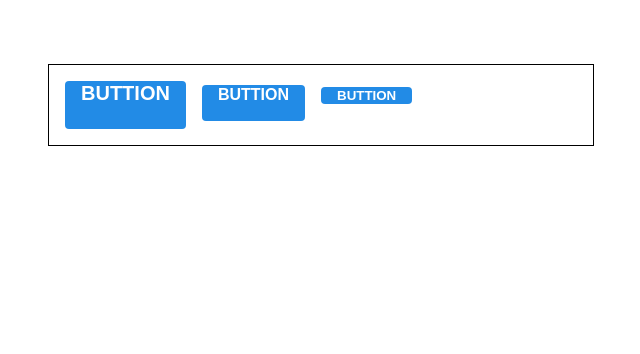
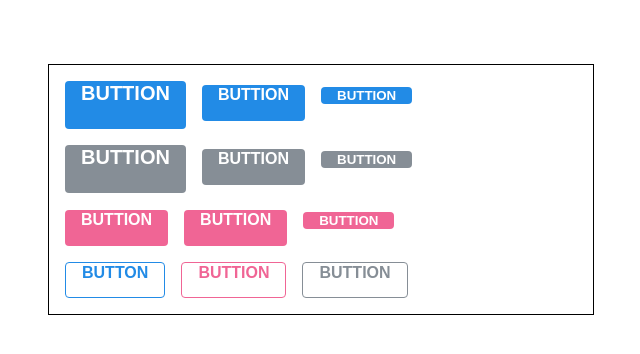
Before and after one commit to hansaemgo/component-styling-with-sass, a React (Create React App) app: page / in a window 1280 px wide. Shown: the top 354 px of the page, without its empty margins (319-959 px from the left). Built offline with nearby package versions, Linux system fonts and the light colour scheme.

Commit message:
outline, fullwidth props설정

```diff
--- a/src/App.js
+++ b/src/App.js
@@ -10,7 +10,21 @@
         <Button size="large">BUTTION</Button>
         <Button size="medium">BUTTION</Button>
         <Button size="small">BUTTION</Button>
-
+      </div>
+      <div className="buttons">
+        <Button color="gray" size="large">BUTTION</Button>
+        <Button color="gray" size="medium">BUTTION</Button>
+        <Button color="gray" size="small">BUTTION</Button>
+      </div>
+      <div className="buttons">
+        <Button color="pink">BUTTION</Button>
+        <Button color="pink" size="medium">BUTTION</Button>
+        <Button color="pink" size="small">BUTTION</Button>
+      </div>
+      <div className="buttons">
+        <Button outline={true}>BUTTON</Button>
+        <Button color="pink" outline >BUTTION</Button>
+        <Button color="gray" outline>BUTTION</Button>
       </div>
     </div>
   );
--- a/src/App.scss
+++ b/src/App.scss
@@ -4,4 +4,7 @@
     margin-top: 4rem;
     border: 1px solid black;
     padding: 1rem;
+    .buttons + .buttons {
+        margin-top:1rem;
+    }
 }
--- a/src/components/Button.js
+++ b/src/components/Button.js
@@ -5,12 +5,21 @@
 
 // 다양한 버튼 크기 만들기
 // large, medium, small
-function Button({children, size }) {
-    return <button className ={classNames('Button', size)}>{children}</button>
+// 다양한 버튼 컬러 생성
+// color: blue, pink, gray
+
+function Button({children, size, color, outline, fullWidth }) {
+    return (
+    <button className ={classNames('Button', size, color, {
+        outline,
+        fullWidth
+    })}>{children}</button>
+    )
 };
 
 Button.defaultProps = {
-    size : 'medium'
+    size : 'medium',
+    color: 'blue'
 };
 
 
--- a/src/components/Button.scss
+++ b/src/components/Button.scss
@@ -1,6 +1,28 @@
 // 주석!!
 $blue : #228be6;
+$gray : #868e96;
+$pink : #f06595;
 
+
+@mixin button-color($color) {
+    background: $color;
+    &:hover {
+        background: lighten($color, 10%);
+    }
+    &:active {
+        background: darken($color, 10%);
+    }
+    &.outline {
+        color: $color;
+        background: none;
+        border: 1px solid $color;
+        &:hover {
+            background: $color;
+            color:white;
+        }
+    }
+
+}
 .Button{
     display: inline-flex;
     color: white;
@@ -27,14 +49,29 @@
         font-size: 0.875rem;
     }
 
-    background: $blue;
-    &:hover {
-        background: lighten($blue, 10%);
+    &.blue {
+        @include button-color($blue);
     }
-    &:active {
-        background: darken($blue, 10%);
+
+    &.pink{
+        @include button-color($pink);
     }
+
+    &.gray{
+        @include button-color($gray);
+    }
+
+
     & + & {
         margin-left: 1rem;
     }
+
+    &.fullWidth {
+        width:100%;
+        justify-content: center;
+        & + & {
+            margin-left :0;
+            margin-top: 1rem;
+        }
+    }
 }
```
